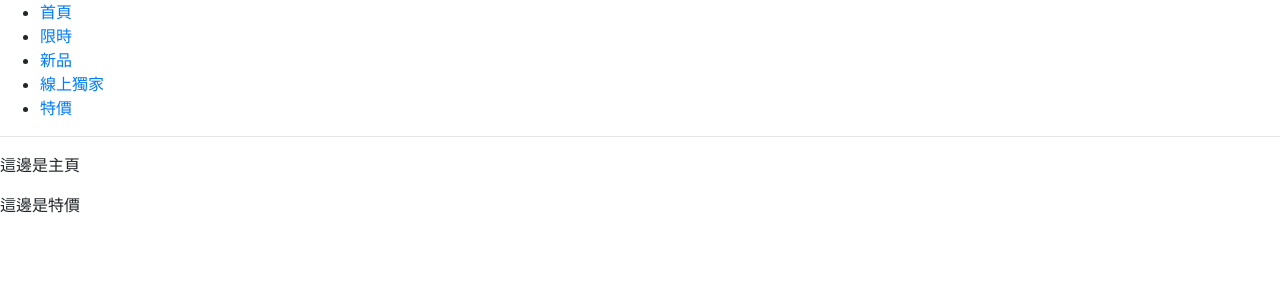
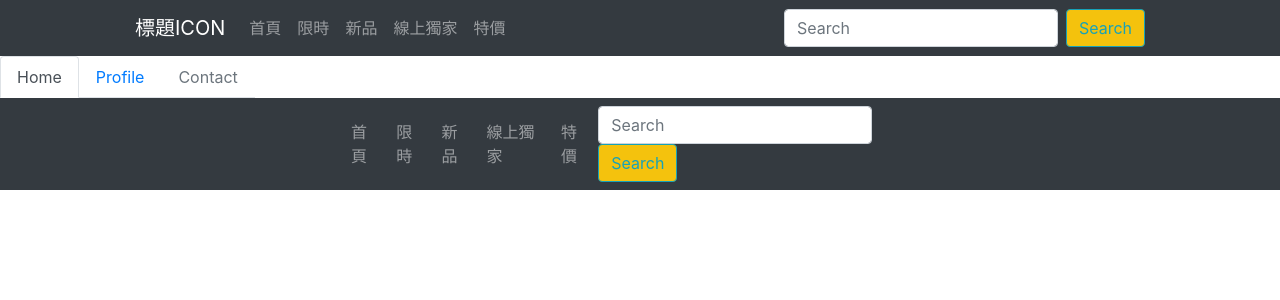
Before and after one commit to WuYoTing/Isthereanyclothes-react, a React (Create React App) app: page /pricedown in a window 1280 px wide. Shown: the top 300 px of the page. Built offline with nearby package versions, Linux system fonts and the light colour scheme.

Commit message:
feat: header製作

```diff
--- a/src/App.js
+++ b/src/App.js
@@ -1,13 +1,69 @@
 import React from 'react';
 import 'bootstrap/dist/css/bootstrap.min.css';
 import './scss/style.scss';
-import Layout from "./components/layout";
+import {BrowserRouter as Router, Link, Route, Switch} from "react-router-dom";
+import home from "./components/home/home";
+import pricedown from "./components/pricedown/pricedown";
+import limitedtime from "./components/limitedtime/limitedtime";
+import onlineonly from "./components/onlineonly/onlineonly";
+import newgood from "./components/newgood/newgood";
+import Navbar from "react-bootstrap/Navbar";
+import Nav from "react-bootstrap/Nav";
+import Form from "react-bootstrap/Form";
+import FormControl from "react-bootstrap/FormControl";
+import Button from "react-bootstrap/Button";
+import Col from "react-bootstrap/Col";
 
 const App = () => {
     return (
-        <>
-            <Layout/>
-        </>
+        <Router>
+            <Navbar bg="dark" variant="dark">
+                <Col />
+                <Col xs={10}>
+                    <Navbar.Collapse id="basic-navbar-nav">
+                        <Nav className="mr-auto">
+                            <span to="/home" className="navbar-brand">標題ICON</span>
+                            <Link to="/home" className="nav-link">首頁</Link>
+                            <Link to="/limitedtime" className="nav-link">限時</Link>
+                            <Link to="/newgood" className="nav-link">新品</Link>
+                            <Link to="/onlineonly" className="nav-link">線上獨家</Link>
+                            <Link to="/pricedown" className="nav-link">特價</Link>
+                        </Nav>
+                        <Form inline>
+                            <FormControl type="text" placeholder="Search" className="mr-sm-2"/>
+                            <Button variant="outline-info">Search</Button>
+                        </Form>
+                    </Navbar.Collapse>
+                </Col>
+                <Col />
+            </Navbar>
+            <Switch>
+                <Route path="/home" component={home}></Route>
+                <Route path="/pricedown" component={pricedown}></Route>
+                <Route path="/limitedtime" component={limitedtime}></Route>
+                <Route path="/onlineonly" component={onlineonly}></Route>
+                <Route path="/newgood" component={newgood}></Route>
+            </Switch>
+            <Navbar bg="dark" variant="dark">
+                <Col />
+                <Col xs={6}>
+                    <Navbar.Collapse id="basic-navbar-nav">
+                        <Nav className="mr-auto">
+                            <Link to="/home" className="nav-link">首頁</Link>
+                            <Link to="/limitedtime" className="nav-link">限時</Link>
+                            <Link to="/newgood" className="nav-link">新品</Link>
+                            <Link to="/onlineonly" className="nav-link">線上獨家</Link>
+                            <Link to="/pricedown" className="nav-link">特價</Link>
+                        </Nav>
+                        <Form inline>
+                            <FormControl type="text" placeholder="Search" className="mr-sm-2"/>
+                            <Button variant="outline-info">Search</Button>
+                        </Form>
+                    </Navbar.Collapse>
+                </Col>
+                <Col />
+            </Navbar>
+        </Router>
     );
 }
 export default App;
--- a/src/components/layout.js
+++ /dev/null
@@ -1,59 +0,0 @@
-import {BrowserRouter as Router, Switch, Route, Link} from 'react-router-dom';
-import React from "react";
-import Navbar from 'react-bootstrap/Navbar';
-import Nav from 'react-bootstrap/Nav';
-import Form from 'react-bootstrap/Form';
-import FormControl from 'react-bootstrap/FormControl';
-import Button from 'react-bootstrap/Button';
-import home from './home/home';
-import limitedtime from './limitedtime/limitedtime';
-import newgood from './newgood/newgood';
-import onlineonly from './onlineonly/onlineonly';
-import pricedown from './pricedown/pricedown';
-
-
-const Layout = () => {
-    return (
-        <Router>
-            <div>
-                <ul>
-                    <li><Link to="/">首頁</Link></li>
-                    <li><Link to="/limitedtime">限時</Link></li>
-                    <li><Link to="/newgood">新品</Link></li>
-                    <li><Link to="/onlineonly">線上獨家</Link></li>
-                    <li><Link to="/pricedown">特價</Link></li>
-                </ul>
-                <hr/>
-                <Route path="/" component={home}/>
-                <Route path="/limitedtime" component={limitedtime}/>
-                <Route path="/newgood" component={newgood}/>
-                <Route path="/onlineonly" component={onlineonly}/>
-                <Route path="/pricedown" component={pricedown}/>
-            </div>
-        {/*
-            <Navbar bg="dark" variant="dark">
-                <Navbar.Brand to="home">標題ICON</Navbar.Brand>
-                <Nav className="mr-auto">
-                    <Nav.Link href="home" to="home">Home</Nav.Link>
-                    <Nav.Link href="pricedown" to="pricedown">特價</Nav.Link>
-                    <Nav.Link href="limitedtime" to="limitedtime">限時特價</Nav.Link>
-                    <Nav.Link href="onlineonly" to="onlineonly">App會員/網路限定</Nav.Link>
-                    <Nav.Link href="newgood" to="newgood">新品</Nav.Link>
-                </Nav>
-                <Form inline>
-                    <FormControl type="text" placeholder="Search" className="mr-sm-2"/>
-                    <Button variant="outline-info">Search</Button>
-                </Form>
-            </Navbar>
-            <Switch>
-                <Route path="/home" component={home}></Route>
-                <Route path="/pricedown" component={pricedown}></Route>
-                <Route path="/limitedtime" component={limitedtime}></Route>
-                <Route path="/onlineonly" component={onlineonly}></Route>
-                <Route path="/newgood" component={newgood}></Route>
-            </Switch>
-        */}
-        </Router>
-    );
-}
-export default Layout;
--- a/src/components/pricedown/pricedown.js
+++ b/src/components/pricedown/pricedown.js
@@ -1,8 +1,32 @@
 import React from "react"
+import Tabs from "react-bootstrap/Tabs";
+import Tab from "react-bootstrap/Tab";
+import Col from "react-bootstrap/Col";
+import Row from "react-bootstrap/Row";
 
 class Pricedown extends React.Component {
     render() {
-        return <p>這邊是特價</p>
+        return (
+           <>
+               <Col />
+            <Col xs={10}>
+                <Row>
+                    <Tabs defaultActiveKey="home" transition={false} id="noanim-tab-example">
+                        <Tab eventKey="home" title="Home">
+
+                        </Tab>
+                        <Tab eventKey="profile" title="Profile">
+
+                        </Tab>
+                        <Tab eventKey="contact" title="Contact" disabled>
+                            456456
+                        </Tab>
+                    </Tabs>
+                </Row>
+            </Col>
+               <Col />
+           </>
+        )
     }
 }
 
```
Also changed, not shown: src/components/search/search.js (added, +8 -0 lines).
